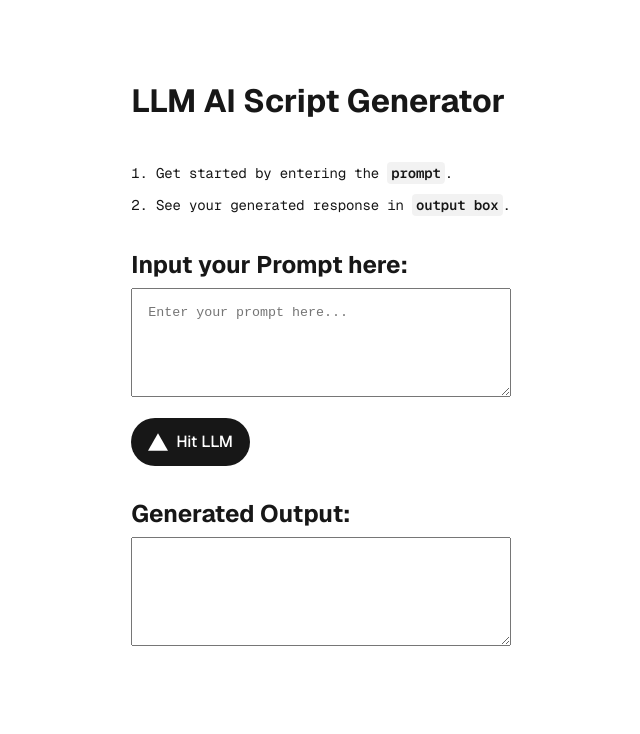
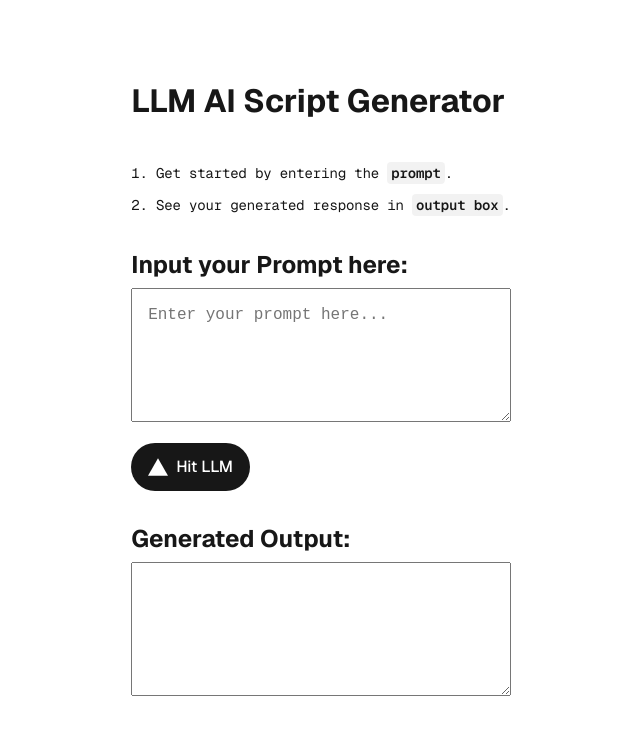
Before and after one commit to devenkhatri/my-llm-app, a Next.js app: page / in a window 1280 px wide. Shown: the top 734 px of the page, without its empty margins (319-959 px from the left). Built offline with nearby package versions, Linux system fonts and the light colour scheme.

Commit message:
added loading

```diff
--- a/pages/index.tsx
+++ b/pages/index.tsx
@@ -21,6 +21,7 @@ export default function Home() {
   const [timelapse, setTimelapse] = useState(0);
 
   const generateScript = async () => {
+    // if(!prompt) alert("Prompt is empty");
     setTimelapse(Date.now())
     setLoading(true);
     const response = await fetch('/api/generate', {
@@ -48,7 +49,7 @@ export default function Home() {
         className={`${styles.page} ${geistSans.variable} ${geistMono.variable}`}
       >
         <main className={styles.main}>
-        <h1 style={{marginBottom: '0.5rem'}}>LLM AI Script Generator</h1>
+          <h1 style={{ marginBottom: '0.5rem' }}>LLM AI Script Generator</h1>
           <ol>
             <li>
               Get started by entering the <code>prompt</code>.
@@ -57,7 +58,7 @@ export default function Home() {
           </ol>
 
           <div>
-            <h2 style={{marginBottom: '0.5rem'}}>Input your Prompt here:</h2>
+            <h2 style={{ marginBottom: '0.5rem' }}>Input your Prompt here:</h2>
             <textarea
               value={prompt}
               onChange={(e) => setPrompt(e.target.value)}
@@ -67,6 +68,14 @@ export default function Home() {
             />
             <div className={styles.ctas}>
               <a onClick={generateScript} className={styles.primary} style={{ padding: '0.5rem 1rem' }}>
+                {loading ?
+                  <Image
+                    className={styles.logo}
+                    src="/loading.gif"
+                    alt="Please wait..."
+                    width={20}
+                    height={20}
+                  /> :
                   <Image
                     className={styles.logo}
                     src="/vercel.svg"
@@ -74,12 +83,12 @@ export default function Home() {
                     width={20}
                     height={20}
                   />
+                }
                 Hit LLM
               </a>
             </div>
-            {loading && <div>Please wait....{Date.now() - timelapse}</div>}
             <div style={{ marginTop: '2rem' }}>
-                <h2 style={{marginBottom: '0.5rem'}}>Generated Output:</h2>
+              <h2 style={{ marginBottom: '0.5rem' }}>Generated Output:</h2>
               <textarea
                 value={script}
                 readOnly
--- a/styles/Home.module.css
+++ b/styles/Home.module.css
@@ -92,6 +92,12 @@ a.secondary {
   min-width: 180px;
 }
 
+.main textarea {
+  font-size: 16px;
+  line-height: 20px;
+  font-weight: 500;
+}
+
 .footer {
   grid-row-start: 3;
   display: flex;
```
Also changed, not shown: next-env.d.ts (added), public/loading.gif (added), 1 other file (tests, documents, lock files or other folders). Lines whose indentation alone changed are shown as unchanged.
